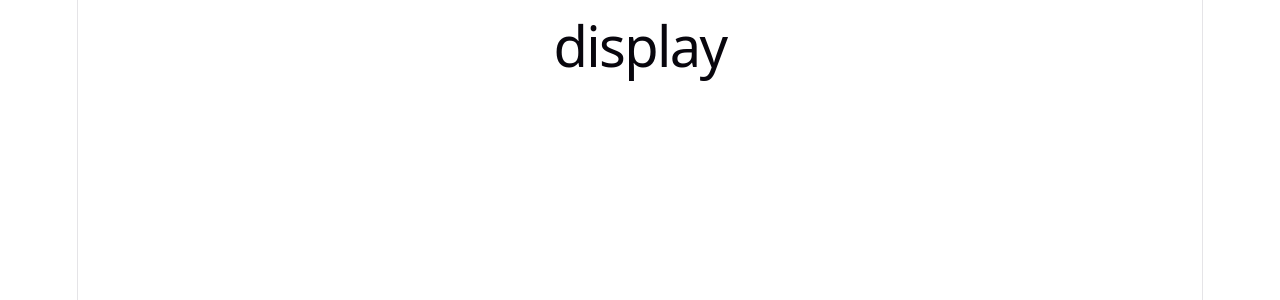
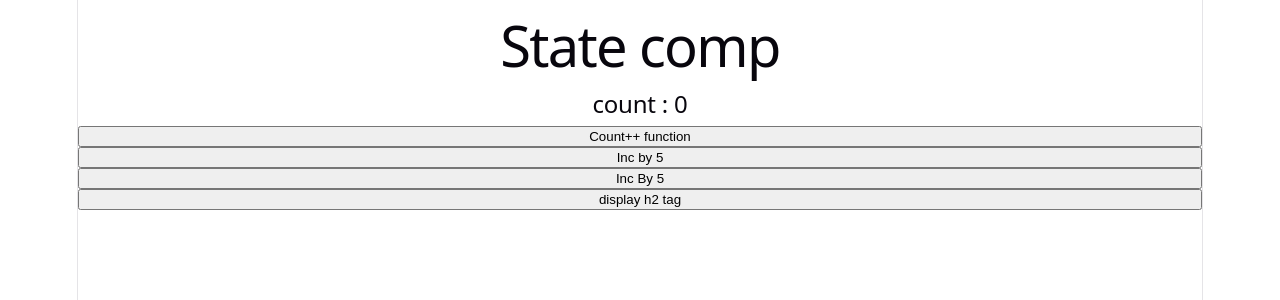
Before and after one commit to codewithsheetal/React16March2026, a React (Vite) app: page / in a window 1280 px wide. Shown: the top 300 px of the page. Built offline with nearby package versions, Linux system fonts and the light colour scheme.

Commit message:
events and state

```diff
--- a/src/App.jsx
+++ b/src/App.jsx
@@ -9,6 +9,8 @@ import Nav, {  Header as MyHeader } from './Component/Twocomp'
 import JSXRules from './JSXRules'
 import ParentRerender from './Re-render/ParentRerender'
 import ConditionalRendering from './ConditionalRendering'
+import Events from './Events'
+import StateExample from './StateExample'
 // import Twocomp, { Footer,Header } from './Component/Twocomp'
 
 function App() {
@@ -30,7 +32,11 @@ function App() {
       {/* <JSXRules/> */}
 
       {/* <ParentRerender/> */}
-      <ConditionalRendering/>
+      {/* <ConditionalRendering/> */}
+
+      {/* <Events/> */}
+      <StateExample/>
+
     </>
   )
 }
--- /dev/null
+++ b/src/Events.jsx
@@ -0,0 +1,58 @@
+import React from 'react'
+
+function Events() {
+
+    function handleClick(){
+        console.log("button is clicked");
+
+    }
+    function handleArg(a){
+        console.log("handle arg button is clicked",a);
+
+    }
+    function handleChange(event){
+        // console.log(event);
+        console.log(event.target.value);
+
+    }
+
+    function handleSubmit(e){
+        e.preventDefault();
+        console.log("form submitted ");
+
+    }
+    return (
+        <>
+        {/* html way  */}
+        {/* <button onclick="method()">click me</button> */}
+
+        {/* function call now  */}
+        {/* <button onClick={handleClick()}> click me </button> */}
+
+        {/* correct way */}
+        <button onClick={handleClick}> click me </button>
+        <button onClick={()=>handleClick()}> click me </button>
+
+        {/* argument  */}
+        {/* wrong way */}
+        {/* <button onClick={handleArg(4)}> click me arg</button> */}
+
+        <button onClick={()=>handleArg(4)}> click me arg</button>
+
+        {/* inline event handling  */}
+
+        <button onClick={()=>alert("hey!!")}> open Alert box </button>
+
+        <input type="text" onChange={handleChange} />
+
+        <form onSubmit={handleSubmit}>
+            <input type="text" />
+            <button type="submit">submit</button>
+        </form>
+
+
+        </>
+    )
+}
+
+export default Events
--- a/src/JSXRules.jsx
+++ b/src/JSXRules.jsx
@@ -29,6 +29,7 @@ function JSXRules() {
 
         <h1>hello {name} </h1>
 
+
         {10+20}
         10 + 20
 
--- /dev/null
+++ b/src/StateExample.jsx
@@ -0,0 +1,61 @@
+import React, { useState } from 'react'
+
+function StateExample() {
+
+    // const [state,setState]=useState(initialvalue)
+    console.log("render");
+
+    const[count,setCount]=useState(0);
+    const[flag,setFlag]= useState(false);
+
+    const[name,setName]= useState("");
+
+    // setCount(count+1);
+
+    function handleCount(){
+        setCount(count+10);
+        console.log(count);
+
+    }
+
+    return (
+        <>
+        <h1>State comp</h1>
+        <h2>count : {count} </h2>
+        {/* <button onClick={()=>setCount(count+1)}>Count ++ </button> */}
+
+        <button onClick={handleCount}>Count++ function </button>
+
+        <button onClick={()=>{
+            setCount(count+1)
+            setCount(count+1)
+            setCount(count+1)
+            setCount(count+1)
+            setCount(count+1)
+        }}>
+            Inc by 5
+        </button>
+
+
+        <button onClick={()=>{
+            setCount(count=>count+1) // count = 0+1
+            setCount(count=>count+1) // count = 1+1
+            setCount(count=>count+1) // count = 2+1
+            setCount(count=>count+1) // count = 3+1
+            setCount(count=>count+1) // count = 4+1
+
+        }}>
+            Inc By 5
+        </button>
+
+        <button onClick={()=>setFlag(!flag)}> display h2 tag</button>
+        {/* !(true)= false
+        !(false)= true */}
+
+        { flag && <h2> hello, everyone </h2>}
+
+        </>
+    )
+}
+
+export default StateExample
```
